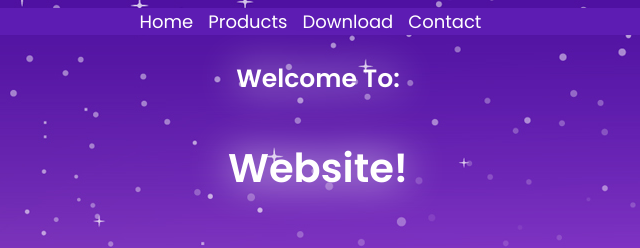
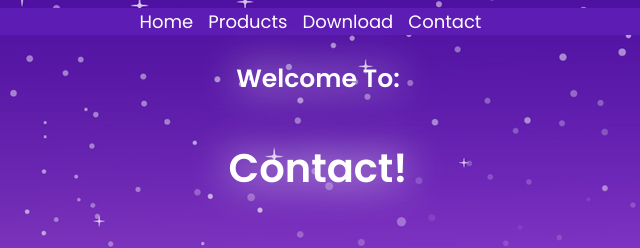
Before and after one commit to WardIsBored/Test-website, a plain HTML site: page contact.html in a window 1280 px wide. Shown: the top 248 px of the page, 322-962 px from the left. Drawn offline with Linux system fonts and the light colour scheme.

Commit message:
forgot to change text on contacts LOL

```diff
--- a/contact.html
+++ b/contact.html
@@ -22,7 +22,7 @@
     <div class="wrapper">
     <div class="Text-Title">
         <p class="text">Welcome To: </p>
-        <p class="header">Website!</p>
+        <p class="header">Contact!</p>
     </div>
 
     <div class="About">
```
